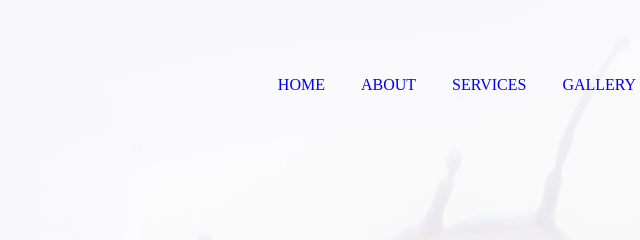
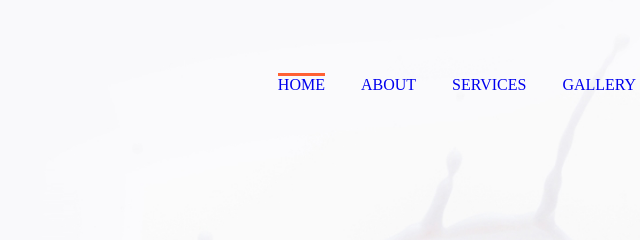
Before and after one commit to sposibb/homework11_2, a plain HTML site: page index.html in a window 1280 px wide. Shown: the top 240 px of the page, 418-1058 px from the left. Drawn offline with Linux system fonts and the light colour scheme.

Commit message:
add line to active elements menu

```diff
--- a/css/style.css
+++ b/css/style.css
@@ -122,3 +122,6 @@ p {
   color: #ffffff;
   margin-bottom: 14px;
 }
+.active_page {
+  border-top: 3px solid #ff6033;
+}
--- a/index.html
+++ b/index.html
@@ -22,7 +22,7 @@
           </div>
           <nav>
             <ul class="menu">
-              <li><a href="#">HOME</a></li>
+              <li><a class="active_page" href="#">HOME</a></li>
               <li><a href="#">ABOUT</a></li>
               <li><a href="#">SERVICES</a></li>
               <li><a href="#">GALLERY</a></li>
```
